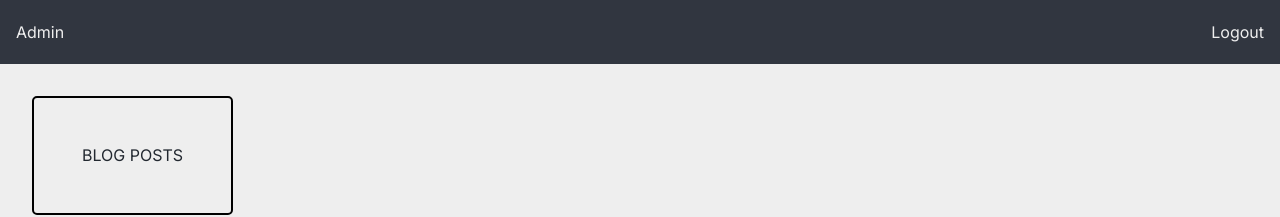
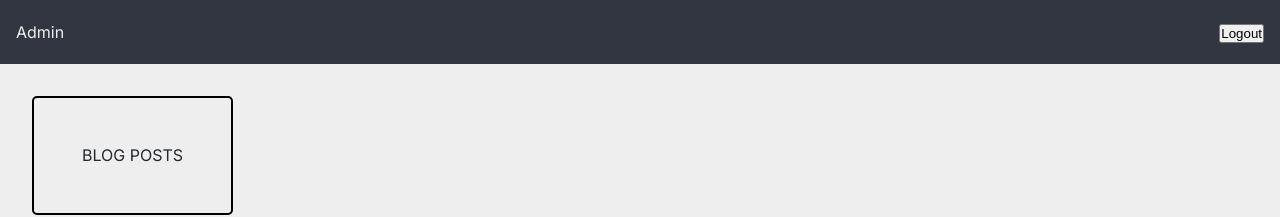
Before and after one commit to jfmainville/my-site, a Next.js app: page /admin in a window 1280 px wide. Shown: the top 217 px of the page. Built offline with nearby package versions, Linux system fonts and the light colour scheme.

Commit message:
refactor: add the redirectTo attribute to the signOut function in the Navbar component

```diff
--- a/src/app/components/Navbar/index.tsx
+++ b/src/app/components/Navbar/index.tsx
@@ -1,10 +1,20 @@
 import styles from "./index.module.scss";
+import { signOut } from "@/auth";
 
 const Navbar = () => {
   return (
     <div className={styles.Navbar}>
       <div>Admin</div>
-      <div>Logout</div>
+      <div>
+        <form
+          action={async () => {
+            "use server";
+            await signOut({ redirectTo: "/signin" });
+          }}
+        >
+          <button type="submit">Logout</button>
+        </form>
+      </div>
     </div>
   );
 };
```
